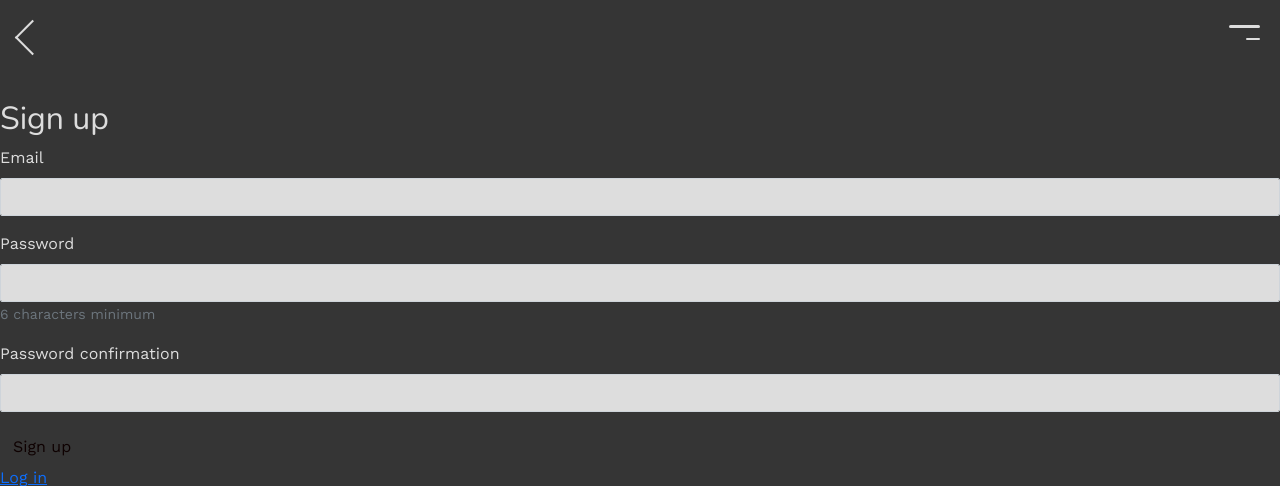
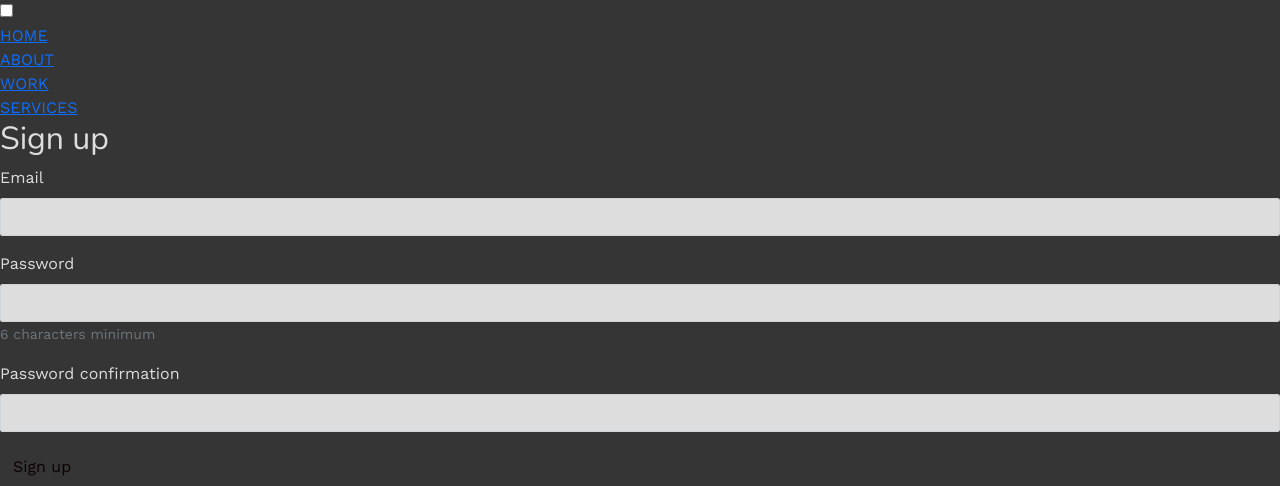
Before and after one commit to tonysnickers/Klaps, a Rails app: page /users/sign_up in a window 1280 px wide. Shown: the top 486 px of the page. Run offline with Rails 7, Linux system fonts and the light colour scheme; style sheets or scripts are compiled from the project's sources; parts of the project's set-up code (start-up, migrations or seed data) failed here and were passed over; some libraries are stand-ins or nearby versions.

Commit message:
not finished

```diff
--- /dev/null
+++ b/app/assets/stylesheets/components/_home_page.scss
@@ -0,0 +1,3 @@
+.img-link{
+  margin-bottom: 50%;
+}
--- a/app/assets/stylesheets/components/_index.scss
+++ b/app/assets/stylesheets/components/_index.scss
@@ -3,3 +3,4 @@
 @import "avatar";
 @import "form_legend_clear";
 @import "navbar";
+@import "home_page";
--- a/app/assets/stylesheets/components/_navbar.scss
+++ b/app/assets/stylesheets/components/_navbar.scss
@@ -1,6 +1,6 @@
 .navbar {
   background-color: $darkgray;
-  height: 100px;
+  height: 10vh;
 }
 
 .back-button {
--- a/app/views/layouts/application.html.erb
+++ b/app/views/layouts/application.html.erb
@@ -10,8 +10,10 @@
     <%= javascript_include_tag "application", "data-turbo-track": "reload", defer: true %>
   </head>
 
-  <body><%= render "shared/navbar" %>
-<%= render "shared/flashes" %>
+  <body>
+
+    <%= render "shared/navbar" %>
+    <%= render "shared/flashes" %>
 
     <%= yield %>
   </body>
--- a/app/views/pages/home.html.erb
+++ b/app/views/pages/home.html.erb
@@ -1,5 +1,5 @@
 
-<div class="d-flex justify-content-center align-items-center">
+<div class="d-flex justify-content-center align-items-center" style="min-height: 90vh;">
 
-  <%= link_to cl_image_tag("clap_1_ivufzu.png", width: 200, height: 200), dashboard_path %>
+  <%= link_to cl_image_tag("clap_1_ivufzu.png", width: 200, height: 200), dashboard_path, class: "img-link" %>
 </div>
--- a/app/views/shared/_navbar.html.erb
+++ b/app/views/shared/_navbar.html.erb
@@ -1,7 +1,27 @@
-<div class="navbar">
+<%# <div class="navbar">
   <a class="back-button" href=""></a>
   <a class="menu-button" href="">
     <div class="bar-one"></div>
     <div class="bar-two"></div>
   </a>
+</div> %>
+
+
+<input id="toggle" type="checkbox">
+
+<label for="toggle" class="hamburger">
+  <div class="top-bun"></div>
+  <div class="meat"></div>
+  <div class="bottom-bun"></div>
+</label>
+
+<div class="nav">
+  <div class="nav-wrapper">
+    <nav>
+      <a href="#">HOME</a><br>
+      <a href="#">ABOUT</a><br>
+      <a href="#">WORK</a><br>
+      <a href="#">SERVICES</a>
+    </nav>
+  </div>
 </div>
```
